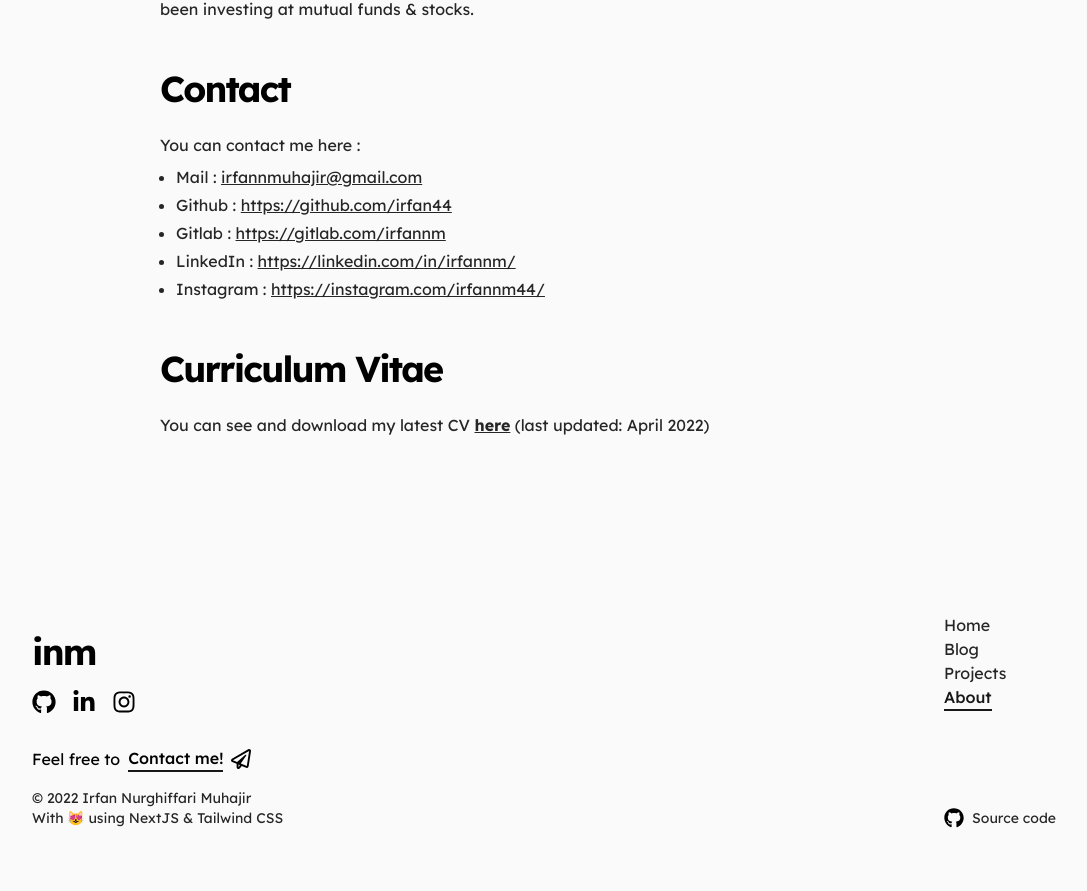
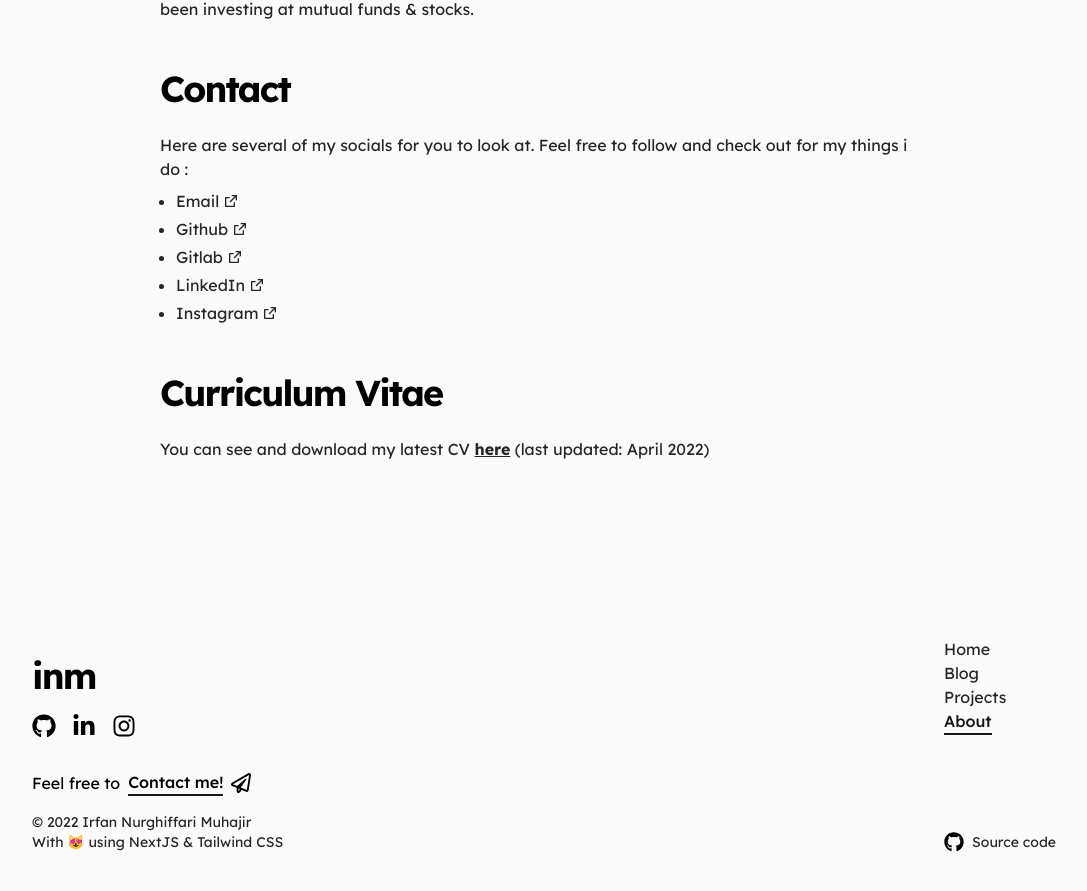
Before and after one commit to irfan44/irfannm, a Next.js app: page /about in a window 1280 px wide. Shown: the part 912-1803 px from the top of the page, without its empty margins (96-1183 px from the left). Built offline with nearby package versions, Linux system fonts and the light colour scheme.

Commit message:
fix: several fix for about page and footer

```diff
--- a/components/layouts/Footer/index.tsx
+++ b/components/layouts/Footer/index.tsx
@@ -25,7 +25,7 @@ const Footer = () => {
                 <div className="flex space-x-4 mb-8 justify-center md:justify-start">
                   <SocialLinks />
                 </div>
-                <div className="mb-4">
+                <div className="mb-4 flex justify-center md:justify-start">
                   <div className="w-fit text-black dark:text-white">
                     <Link href="mailto:irfannmuhajir@gmail.com">
                       <a target="_blank" rel="noopener noreferrer">
--- a/components/templates/Projects/ProjectCard/index.tsx
+++ b/components/templates/Projects/ProjectCard/index.tsx
@@ -10,7 +10,7 @@ type Props = {
 
 const ProjectCard = ({ name, description, techStack, sourceCode }: Props) => {
   return (
-    <div className="flex flex-col justify-between space-y-3 border border-neutral-900 dark:border-neutral-50 rounded-2xl p-5 hover:shadow">
+    <div className="shadow-sm flex flex-col justify-between space-y-3 bg-white dark:bg-neutral-800 dark:border-neutral-50 rounded-2xl p-5 hover:shadow">
       <div>
         <h4>{name}</h4>
       </div>
@@ -23,7 +23,7 @@ const ProjectCard = ({ name, description, techStack, sourceCode }: Props) => {
             return (
               <div
                 key={stack}
-                className="bg-neutral-900 text-white dark:bg-transparent dark:border dark:border-neutral-50 px-2 py-1 rounded-lg text-sm flex items-center"
+                className="bg-black text-white px-2 py-1 rounded-lg text-sm flex items-center dark:bg-neutral-900"
               >
                 <p>{stack}</p>
               </div>
--- a/pages/about.tsx
+++ b/pages/about.tsx
@@ -1,5 +1,6 @@
 import Image from 'next/image';
 import Link from 'next/link';
+import { RiExternalLinkLine } from 'react-icons/ri';
 import Meta from 'components/common/Meta';
 import Container from 'components/layouts/Container';
 import Layout from 'components/layouts/Layout';
@@ -97,65 +98,78 @@ const About = () => {
               <div className="mb-6">
                 <h2>Contact</h2>
               </div>
-              <p className="mb-2">You can contact me here :</p>
+              <p className="mb-2">
+                Here are several of my socials for you to look at. Feel free to
+                follow and check out for my things i do :
+              </p>
               <ul className="list-disc ml-4 space-y-1">
                 <li>
-                  Mail :{' '}
                   <Link href="mailto:irfannmuhajir@gmail.com">
                     <a
                       target="_blank"
                       rel="noopener noreferrer"
-                      className="underline"
+                      className="flex items-center"
                     >
-                      irfannmuhajir@gmail.com
+                      Email{' '}
+                      <span className="ml-1">
+                        <RiExternalLinkLine />
+                      </span>
                     </a>
                   </Link>
                 </li>
                 <li>
-                  Github :{' '}
                   <Link href="https://github.com/irfan44">
                     <a
                       target="_blank"
                       rel="noopener noreferrer"
-                      className="underline"
+                      className="flex items-center"
                     >
-                      https://github.com/irfan44
+                      Github
+                      <span className="ml-1">
+                        <RiExternalLinkLine />
+                      </span>
                     </a>
                   </Link>
                 </li>
                 <li>
-                  Gitlab :{' '}
                   <Link href="https://gitlab.com/irfannm">
                     <a
                       target="_blank"
                       rel="noopener noreferrer"
-                      className="underline"
+                      className="flex items-center"
                     >
-                      https://gitlab.com/irfannm
+                      Gitlab
+                      <span className="ml-1">
+                        <RiExternalLinkLine />
+                      </span>
                     </a>
                   </Link>{' '}
                 </li>
                 <li>
-                  LinkedIn :{' '}
                   <Link href="https://www.linkedin.com/in/irfannm/">
                     <a
                       target="_blank"
                       rel="noopener noreferrer"
-                      className="underline"
+                      className="flex items-center"
                     >
-                      https://linkedin.com/in/irfannm/
+                      LinkedIn
+                      <span className="ml-1">
+                        <RiExternalLinkLine />
+                      </span>
                     </a>
                   </Link>
                 </li>
                 <li>
-                  Instagram :{' '}
                   <Link href="https://www.instagram.com/irfannm44/">
                     <a
                       target="_blank"
                       rel="noopener noreferrer"
-                      className="underline"
+                      className="flex items-center"
                     >
-                      https://instagram.com/irfannm44/
+                      Instagram
+                      <span className="ml-1">
+                        <RiExternalLinkLine />
+                      </span>
                     </a>
                   </Link>
                 </li>
```
